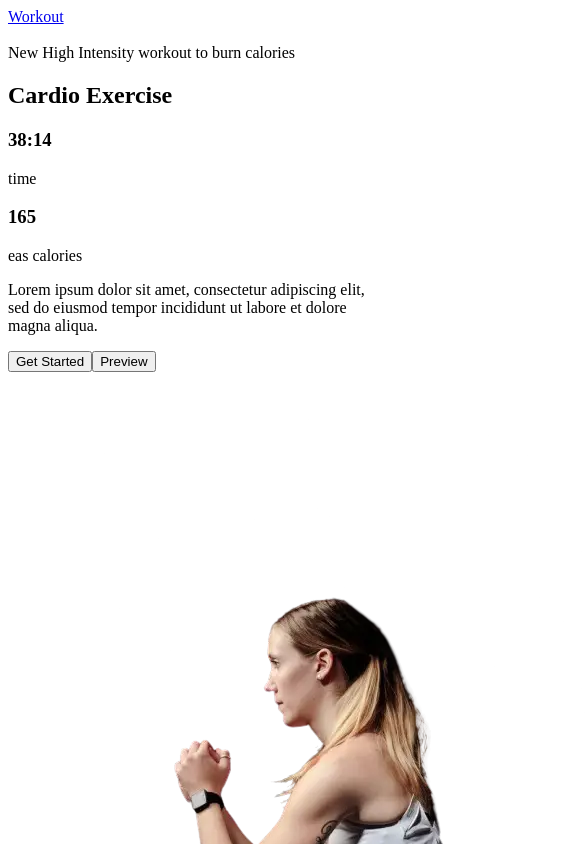
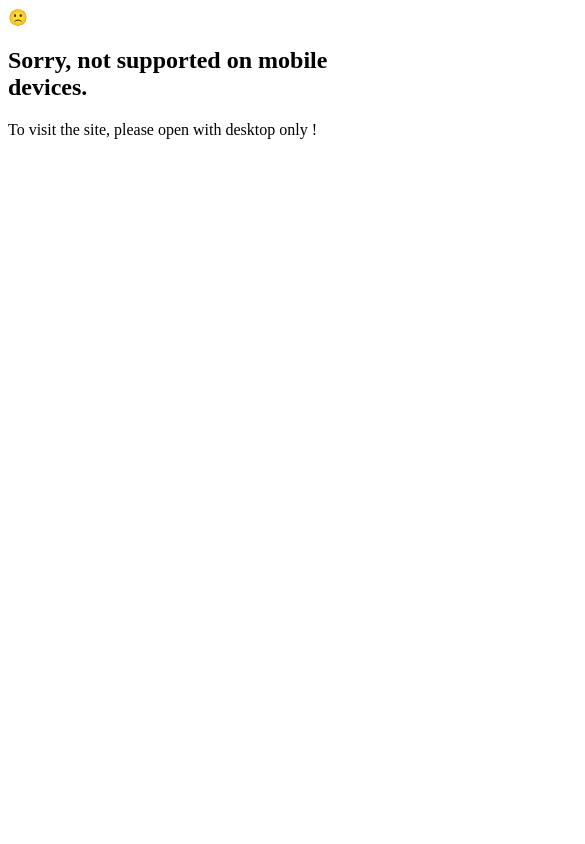
Before and after one commit to nzrmm/fitness-app, a Vue app: page / in a window 390 px wide. Shown: the top 844 px of the page, 585 px wide, since content can reach past the window. Built offline with nearby package versions, Linux system fonts and the light colour scheme; the HTML template or start-up script is replaced by a standard one.

Commit message:
[fix] not supported in mobile device

```diff
--- a/src/components/layouts/MainLayouts.vue
+++ b/src/components/layouts/MainLayouts.vue
@@ -1,8 +1,41 @@
 <template>
   <div class="antialiased min-h-screen bg-black text-white overflow-hidden">
-    <div class="container">
+    <div v-if="!isMobile" class="container">
       <TheNavbar />
       <slot></slot>
     </div>
+    <div v-else class="px-6 elcenter flex-col text-center w-full h-screen">
+      <span class="mb-6 text-8xl">🙁</span>
+      <h2 class="mb-4 text-2xl font-semibold">
+        Sorry, not supported on mobile devices.
+      </h2>
+      <span class="text-sm text-white/60">
+        To visit the site, please open with desktop only !
+      </span>
+    </div>
   </div>
 </template>
+
+<script>
+import { ref } from 'vue';
+export default {
+  setup() {
+    const isMobile = ref();
+    const checkScreen = () => {
+      const windowWidth = window.innerWidth;
+      if (windowWidth <= 1024) {
+        isMobile.value = true;
+        return;
+      }
+      isMobile.value = false;
+    };
+
+    checkScreen();
+    window.addEventListener('resize', checkScreen);
+
+    return {
+      isMobile,
+    };
+  },
+};
+</script>
```
